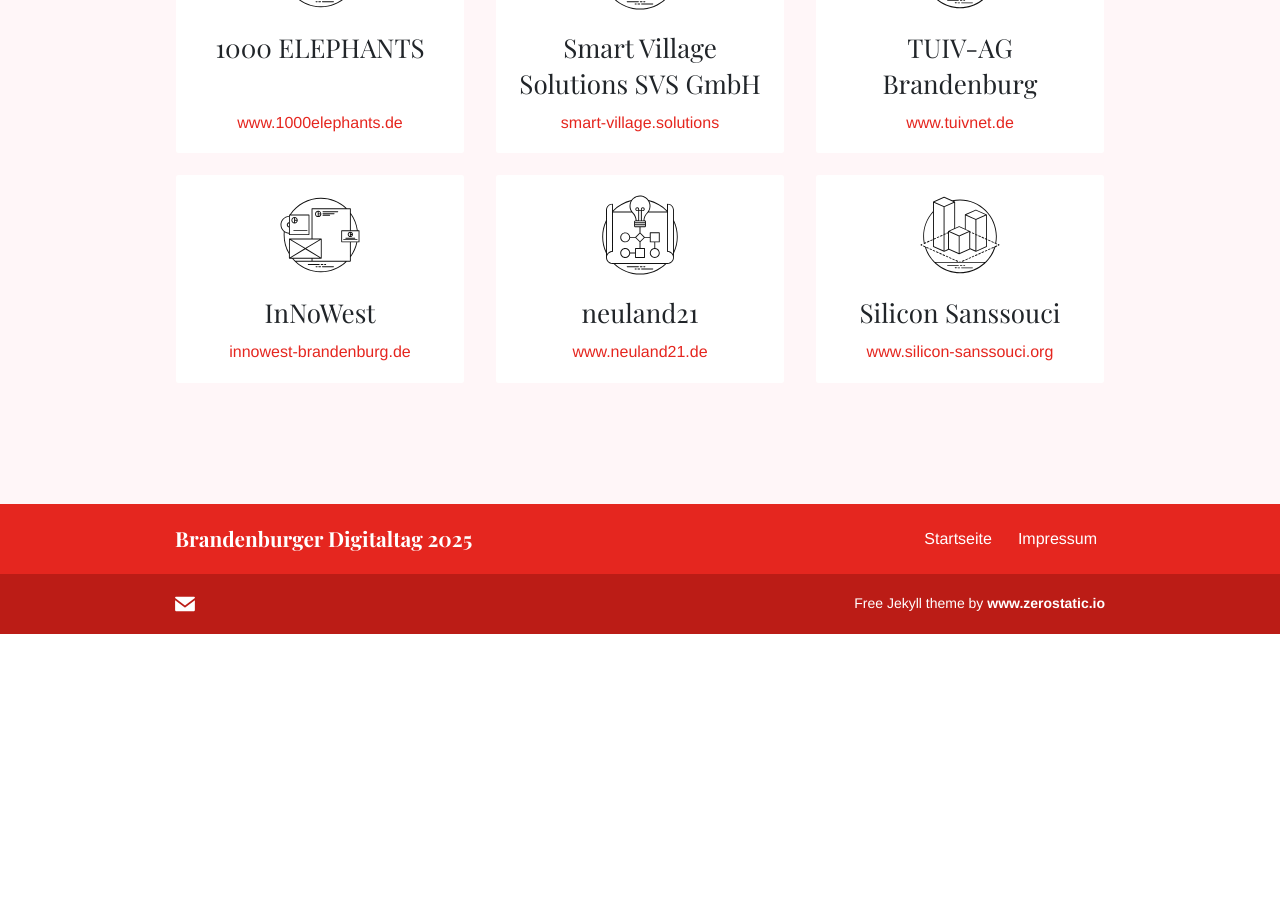
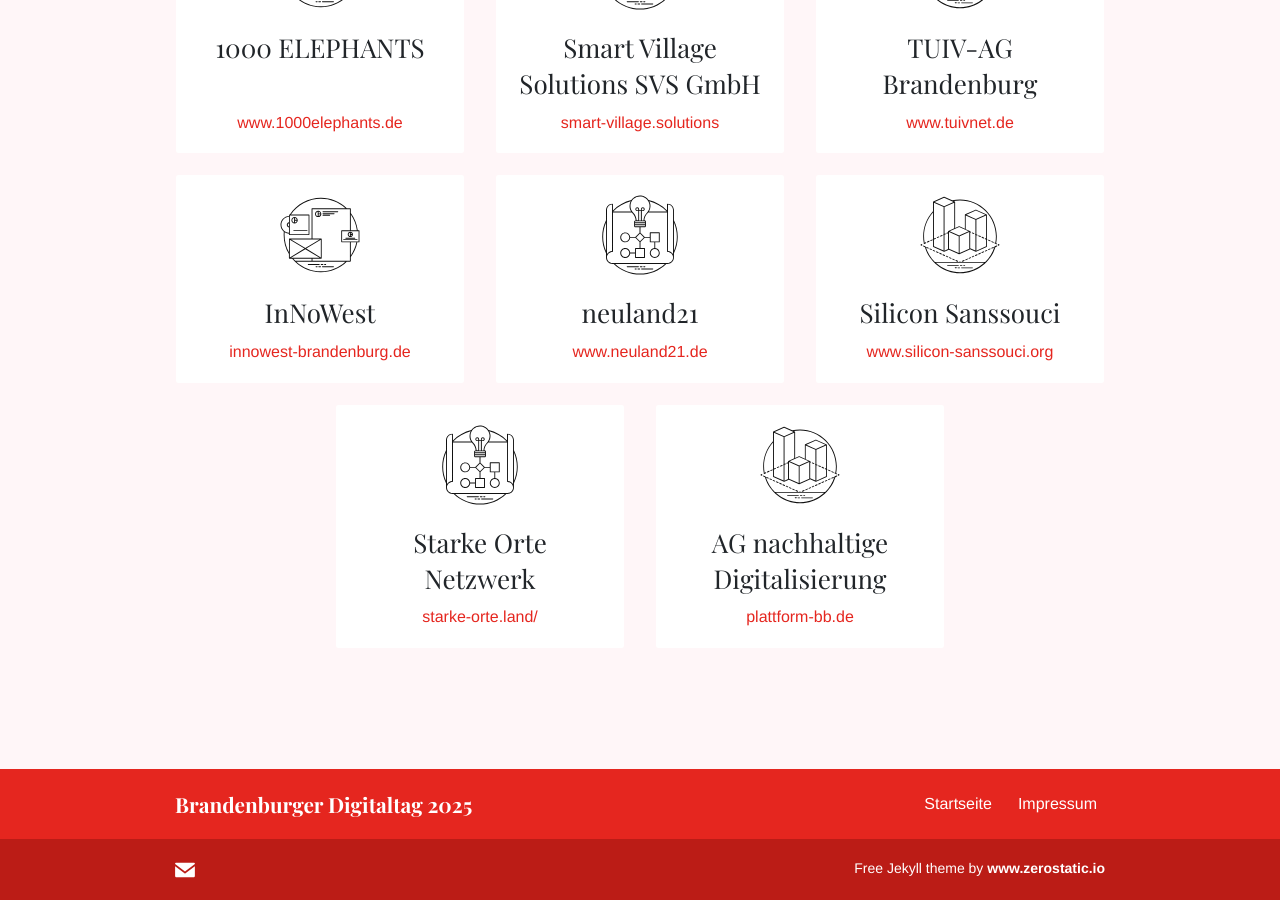
Before and after one commit to smart-village-solutions/brandenburger-digitaltag, a Jekyll site: the page built from index.md, in a window 1280 px wide and 900 px high, scrolled down 2212 px. Built offline with Jekyll 4.4.1, drawn with Linux system fonts in a browser that asks for light colours; before the commit the page ends 2846 px from its top, so only the background shows below that.

Commit message:
New partners

```diff
--- a/_data/features.json
+++ b/_data/features.json
@@ -79,5 +79,23 @@
       "width": 80,
       "height": 80
     }
+  },
+  {
+    "title": "Starke Orte Netzwerk",
+    "description": "<a href='https://starke-orte.land/'>starke-orte.land/</a>",
+    "image": {
+      "url": "images/features/noun_The Process_1885341.svg",
+      "width": 80,
+      "height": 80
+    }
+  },
+  {
+    "title": "AG nachhaltige Digitalisierung",
+    "description": "<a href='https://plattform-bb.de/nachhaltige-digitalisierung/'>plattform-bb.de</a>",
+    "image": {
+      "url": "images/features/noun_3d modeling_1885342.svg",
+      "width": 80,
+      "height": 80
+    }
   }
 ]
```
